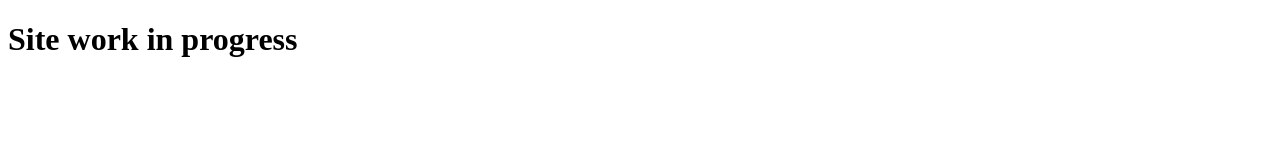
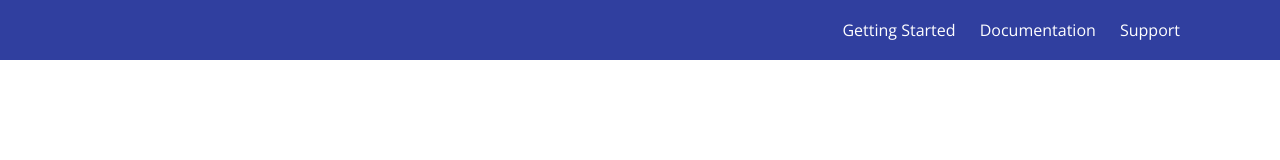
Before and after one commit to ArthurMialon/StarterApiNodejs, a plain HTML site: page index.html in a window 1280 px wide. Drawn offline with nearby package versions, Linux system fonts and the light colour scheme.

Commit message:
base site

```diff
--- a/index.html
+++ b/index.html
@@ -1,9 +1,30 @@
 <!DOCTYPE html>
 <html>
   <head>
-
+    <link rel="stylesheet" href="style.css">
+    <link href='http://fonts.googleapis.com/css?family=Open+Sans:400italic,400,700' rel='stylesheet' type='text/css'>
   </head>
   <body>
-    <h1>Site work in progress</h1>
+
+    <header>
+      <div class="wrapper">
+        <div id="logo"></div>
+        <nav>
+          <ul>
+            <li><a href="#">Getting Started</a></li>
+            <li><a href="#">Documentation</a></li>
+            <li><a href="#">Support</a></li>
+          </ul>
+        </nav>
+      </div>
+    </header>
+
+
+
+    <footer>
+
+    </footer>
+
+    <script src="app.js"></script>
   </body>
 </html>
--- /dev/null
+++ b/style.css
@@ -0,0 +1,93 @@
+html, body, div, span, applet, object, iframe,
+h1, h2, h3, h4, h5, h6, p, blockquote, pre,
+a, abbr, acronym, address, big, cite, code,
+del, dfn, em, img, ins, kbd, q, s, samp,
+small, strike, strong, sub, sup, tt, var,
+b, u, i, center,
+dl, dt, dd, ol, ul, li,
+fieldset, form, label, legend,
+table, caption, tbody, tfoot, thead, tr, th, td,
+article, aside, canvas, details, embed,
+figure, figcaption, footer, header, hgroup,
+menu, nav, output, ruby, section, summary,
+time, mark, audio, video {
+	margin: 0;
+	padding: 0;
+	border: 0;
+	font-size: 100%;
+	font: inherit;
+	vertical-align: baseline;
+}
+/* HTML5 display-role reset for older browsers */
+article, aside, details, figcaption, figure,
+footer, header, hgroup, menu, nav, section {
+	display: block;
+}
+body {
+	line-height: 1;
+}
+ol, ul {
+	list-style: none;
+}
+blockquote, q {
+	quotes: none;
+}
+blockquote:before, blockquote:after,
+q:before, q:after {
+	content: '';
+	content: none;
+}
+table {
+	border-collapse: collapse;
+	border-spacing: 0;
+}
+
+a {
+  text-decoration: none;
+}
+
+* {
+  -webkit-box-sizing: border-box;
+  -moz-box-sizing: border-box;
+  box-sizing: border-box;
+}
+
+.clear {
+  clear: both;
+}
+
+/* THEMES */
+
+.wrapper {
+  width: 1100px;
+  margin: 0 auto;
+}
+
+body {
+  background: #fff;
+  font-family: 'Open Sans', sans-serif;
+}
+
+header {
+  height: 60px;
+  background: #303F9F;
+}
+
+#logo {
+  float: left;
+}
+
+nav {
+  float: right;
+}
+
+nav ul li {
+  display: inline-block;
+  padding: 0 10px;
+  height: 60px;
+  line-height: 60px;
+}
+
+nav ul li a {
+  color: #fff;
+}
```
